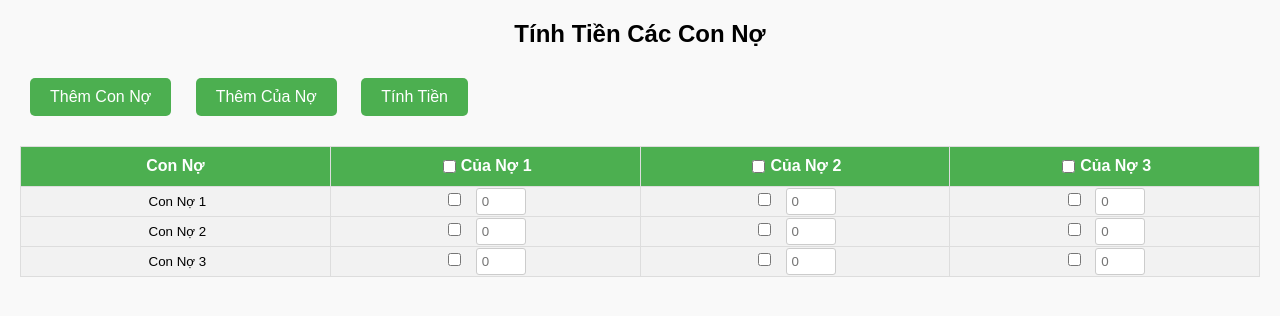
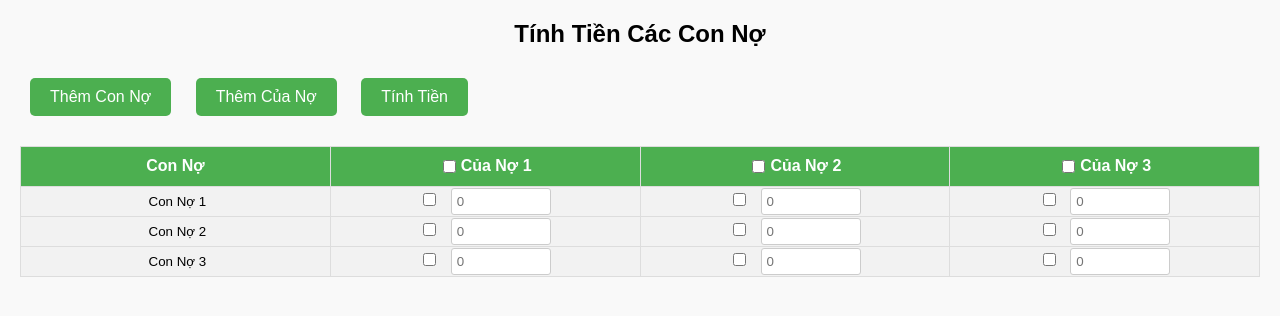
Before and after one commit to tdao71149/calculateMoney, a plain HTML site: page index.html in a window 1280 px wide. Drawn offline with Linux system fonts and the light colour scheme.

Commit message:
adjust some more styling stuff

```diff
--- a/index.html
+++ b/index.html
@@ -6,6 +6,18 @@
     <meta name="viewport" content="width=device-width, initial-scale=1.0">
     <title>Sổ Nợ</title>
     <style>
+        input[type="number"]::-webkit-outer-spin-button,
+        input[type="number"]::-webkit-inner-spin-button {
+            -webkit-appearance: none;
+            margin: 0;
+        }
+
+        input[type="number"] {
+            -moz-appearance: textfield;
+            appearance: textfield;
+            /* for other browsers that support this property */
+        }
+
         body {
             font-family: Arial, sans-serif;
             margin: 20px;
@@ -42,7 +54,7 @@
             background-color: #4CAF50;
             color: white;
             font-weight: bold;
-            height:auto;
+            height: auto;
         }
 
         thead tr {
@@ -71,7 +83,7 @@
         }
 
         input[type="number"] {
-            width: 50px;
+            width: 100%;
             min-width: 40px;
             max-width: 100px;
             padding: 5px;
@@ -134,10 +146,12 @@
 
         @media (max-width: 600px) {
             input[type="checkbox"] {
+
                 margin: 0px;
             }
 
             input[type="number"] {
+                width: 50px;
                 margin: 0px;
             }
         }
```
